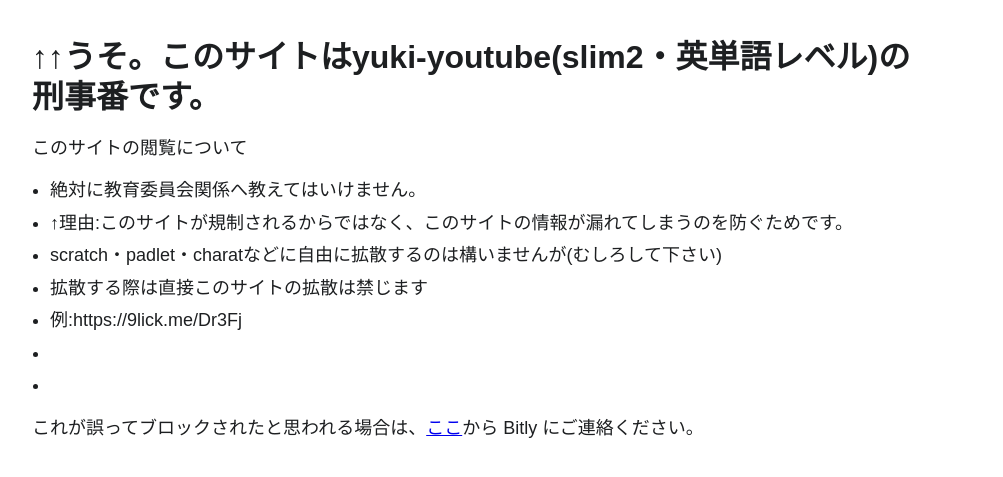
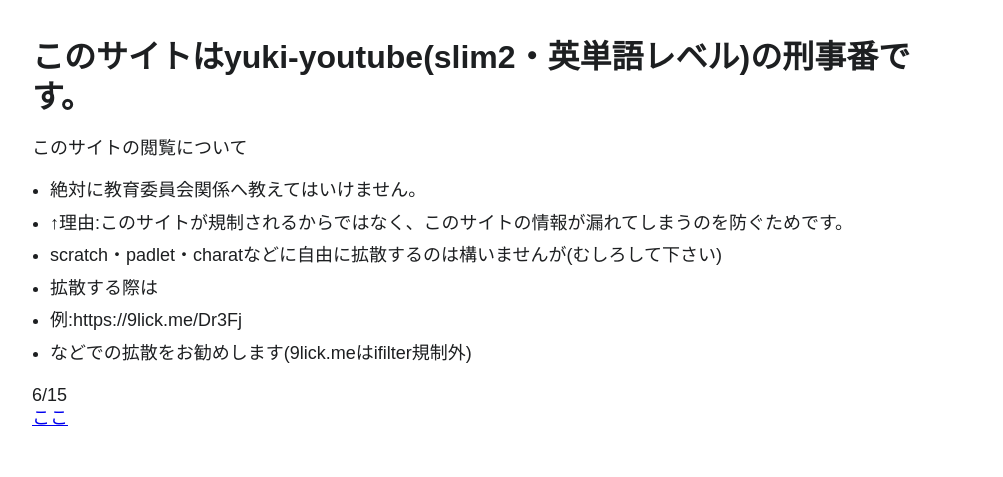
Before and after one commit to scratch-scratch/Yuki-youtube-keijibann-, a plain HTML site: page “由綺ゆー(^з^)-☆〜婺之刑事蟇nn！يوكي الله”.html in a window 1280 px wide. Shown: the part 477-954 px from the top of the page, without its empty margins (160-1163 px from the left). Drawn offline with Linux system fonts and the light colour scheme.

Commit message:
Update “由綺ゆー(^з^)-☆〜婺之刑事蟇nn！يوكي الله”.html

```diff
--- a/“由綺ゆー(^з^)-☆〜婺之刑事蟇nn！يوكي الله”.html
+++ b/“由綺ゆー(^з^)-☆〜婺之刑事蟇nn！يوكي الله”.html
@@ -161,7 +161,7 @@
             </div>
 
             <div class="content">
-                <h2 class="content-title">↑↑うそ。このサイトはyuki-youtube(slim2・英単語レベル)の刑事番です。</h2>
+                <h2 class="content-title">このサイトはyuki-youtube(slim2・英単語レベル)の刑事番です。</h2>
                 <p class="content-list">このサイトの閲覧について<a
                             target="_blank" rel="noopener noreferrer"
                 include:</p>
@@ -169,15 +169,14 @@
                     <li>絶対に教育委員会関係へ教えてはいけません。</li>
                     <li>↑理由:このサイトが規制されるからではなく、このサイトの情報が漏れてしまうのを防ぐためです。</li>
                     <li>scratch・padlet・charatなどに自由に拡散するのは構いませんが(むしろして下さい)</li>
-                    <li>拡散する際は直接このサイトの拡散は禁じます</li>
+                    <li>拡散する際は</li>
                     <li>例:https://9lick.me/Dr3Fj</li>
-                    <li></li>
-                    <li></li>
+                    <li>などでの拡散をお勧めします(9lick.meはifilter規制外)</li>
                 </ul>
                 <p>
-                    これが誤ってブロックされたと思われる場合は、<span><a
-                            target="_blank" rel="noopener noreferrer"
-                            href="./proxy.html">ここ</a></span>から Bitly にご連絡ください。
+                    6/15
+                </p>
+                <p><span><a href="./proxy.html">ここ</a></span>
                 </p>
             </div>
         </article>
```
